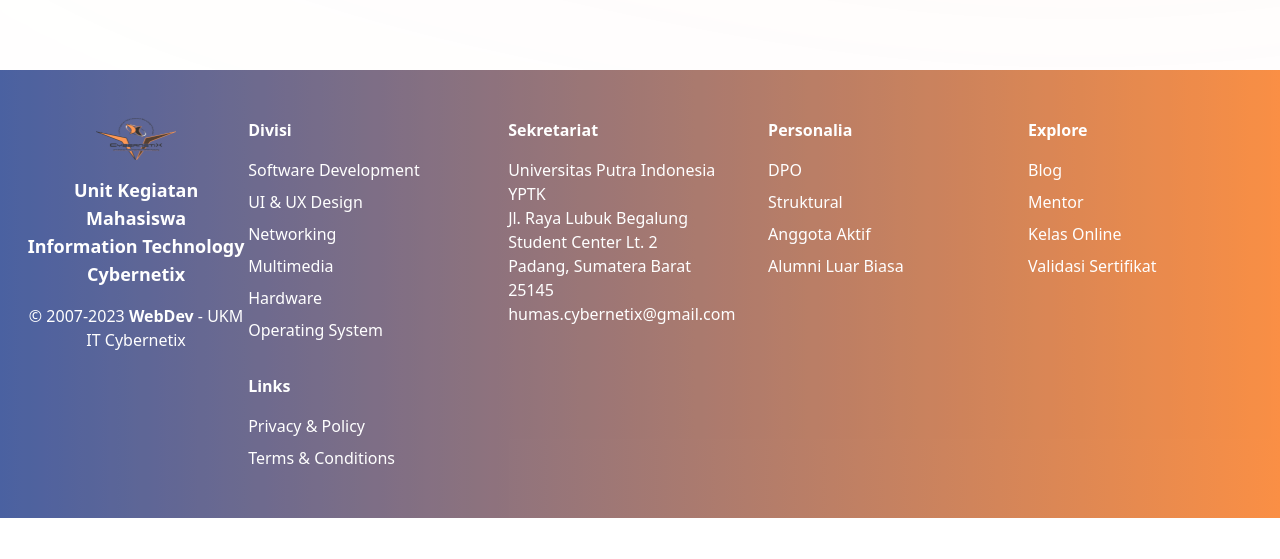
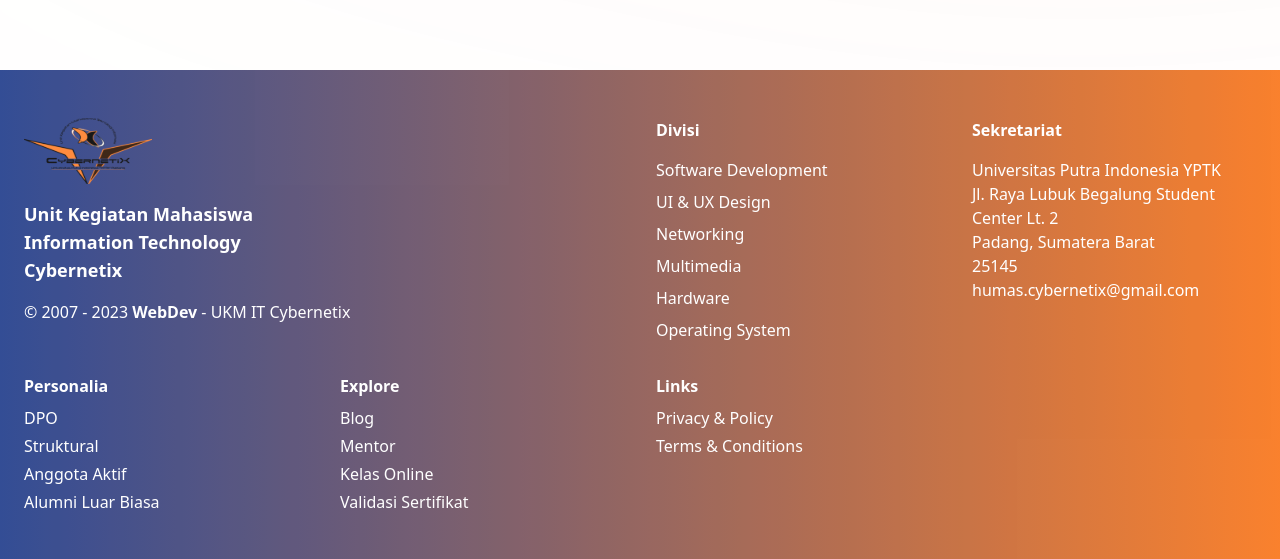
Before and after one commit to Rerey155-del/ukm-it_cybernetix, a React (Vite) app: page / in a window 1280 px wide. Shown: the part 2356-2915 px from the top of the page. Before the commit the page ends 2874 px from the top, so only its background shows below. Built offline with nearby package versions, Linux system fonts and the light colour scheme; no server answers; what flowbite, ldrs would draw is missing.

Commit message:
perbaikan footer.jsx

```diff
--- a/src/Components/Footer.jsx
+++ b/src/Components/Footer.jsx
@@ -1,28 +1,30 @@
 const Footer = () => {
   return (
-    <footer className="bg-gradient-to-r from-blue-900 to-orange-500 text-white opacity-80 py-12">
-      <div className="container mx-auto flex flex-col lg:flex-row justify-between items-start space-y-10 lg:space-y-0 px-6">
-        {/* Bagian Kiri Lebih Lebar */}
-        <div className="col-span-2 flex flex-col items-center justify-center max-w-lg mx-auto lg:mx-0">
-          <img src="/src/assets/cx-logo.svg" alt="Logo" className="w-20 mb-4" />
-          <h2 className="text-lg font-semibold text-center">
+    <footer className="bg-gradient-to-r from-blue-900 to-orange-500 text-white opacity-90 py-12">
+      <div className="container mx-auto px-6">
+        {/* Bagian Utama */}
+        <div className="grid grid-cols-1 lg:grid-cols-2 gap-8">
+          {/* Bagian Kiri */}
+          <div className="flex flex-col items-center lg:items-start">
+            <img src="/src/assets/cx-logo.svg" alt="Logo" className="mb-4 w-32" />
+            <h2 className="text-lg font-semibold text-center lg:text-left">
               Unit Kegiatan Mahasiswa
               <br />
               Information Technology
               <br />
               Cybernetix
             </h2>
-          <p className="mt-4 text-center">
-            &copy; 2007-2023 <strong>WebDev</strong> - UKM IT Cybernetix
+            <p className="mt-4 text-center lg:text-left">
+              &copy; 2007 - 2023 <strong>WebDev</strong> - UKM IT Cybernetix
             </p>
           </div>
 
-        {/* Bagian Kolom */}
-        <div className="grid grid-cols-2 md:grid-cols-3 lg:grid-cols-4 gap-8 flex-grow">
+          {/* Bagian Divisi dan Sekretariat */}
+          <div className="grid grid-cols-1 sm:grid-cols-2 gap-8">
             {/* Divisi */}
             <div>
-            <h3 className="font-semibold mb-4">Divisi</h3>
-            <ul className="space-y-2">
+              <h3 className="font-semibold mb-4 text-center sm:text-left">Divisi</h3>
+              <ul className="space-y-2 text-center sm:text-left">
                 <li>Software Development</li>
                 <li>UI & UX Design</li>
                 <li>Networking</li>
@@ -34,8 +36,8 @@
 
             {/* Sekretariat */}
             <div>
-            <h3 className="font-semibold mb-4">Sekretariat</h3>
-            <address className="not-italic space-y-2">
+              <h3 className="font-semibold mb-4 text-center sm:text-left">Sekretariat</h3>
+              <address className="not-italic space-y-2 text-center sm:text-left">
                 Universitas Putra Indonesia YPTK
                 <br />
                 Jl. Raya Lubuk Begalung Student Center Lt. 2<br />
@@ -51,11 +53,15 @@
                 </a>
               </address>
             </div>
+          </div>
+        </div>
 
+        {/* Bagian Personalia, Explore, Links */}
+        <div className="grid grid-cols-1 sm:grid-cols-2 lg:grid-cols-4 gap-8 mt-8">
           {/* Personalia */}
           <div>
-            <h3 className="font-semibold mb-4">Personalia</h3>
-            <ul className="space-y-2">
+            <h3 className="font-semibold mb-2 text-center lg:text-left">Personalia</h3>
+            <ul className="space-y-1 text-center lg:text-left">
               <li>DPO</li>
               <li>Struktural</li>
               <li>Anggota Aktif</li>
@@ -65,8 +71,8 @@
 
           {/* Explore */}
           <div>
-            <h3 className="font-semibold mb-4">Explore</h3>
-            <ul className="space-y-2">
+            <h3 className="font-semibold mb-2 text-center lg:text-left">Explore</h3>
+            <ul className="space-y-1 text-center lg:text-left">
               <li>Blog</li>
               <li>Mentor</li>
               <li>Kelas Online</li>
@@ -76,8 +82,8 @@
 
           {/* Links */}
           <div>
-            <h3 className="font-semibold mb-4">Links</h3>
-            <ul className="space-y-2">
+            <h3 className="font-semibold mb-2 text-center lg:text-left">Links</h3>
+            <ul className="space-y-1 text-center lg:text-left">
               <li>Privacy & Policy</li>
               <li>Terms & Conditions</li>
             </ul>
@@ -87,4 +93,5 @@
     </footer>
   );
 };
+
 export default Footer;
```
Lines whose indentation alone changed are shown as unchanged.
